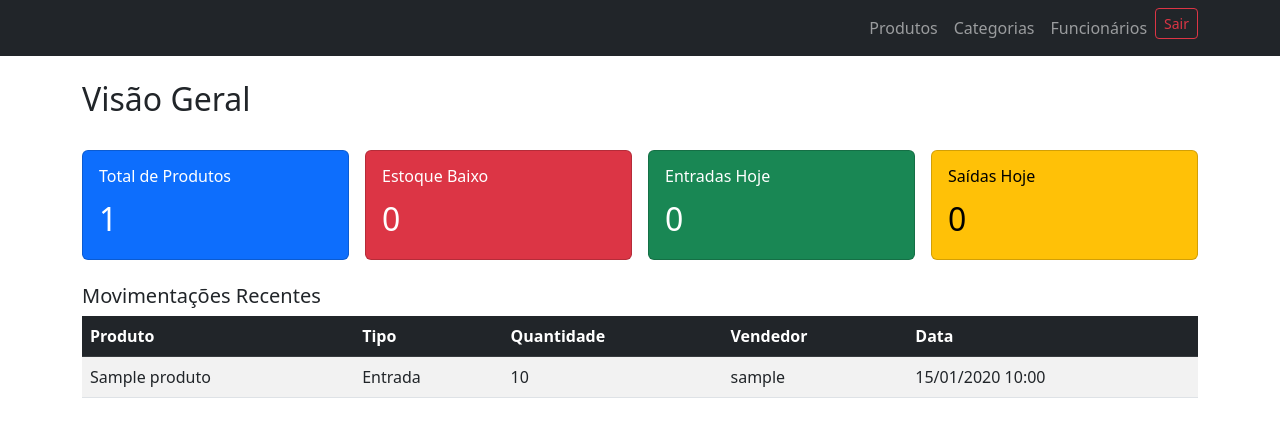
After one commit to gabrielnmaia-dev/Sistema-Estoque, a Django app: page /dashboard/gerente/ in a window 1280 px wide. The commit adds this page. Shown: the top 437 px of the page. Run offline with Django 5.2, Linux system fonts and the light colour scheme; a user stored in the database is signed in; tables that the repository leaves empty hold one stand-in row (values such as "Sample post").

Commit message:
views refatoradas e comentadas, templates de gerente e vendedor criados ainda incompletos as funcionalidades, agr os gerentes cadastram vendedores com os grupos do django, faalllta coisa bagaraaiiii

```diff
--- a/core/urls.py
+++ b/core/urls.py
@@ -18,14 +18,12 @@ from django.contrib import admin
 from django.urls import path, include
 from django.conf import settings
 from django.conf.urls.static import static
-from usuarios.views import login_view
 
 urlpatterns = [
     path('admin/', admin.site.urls),
-    path('', login_view, name='home'),
     path('', include('estoque.urls')),
     path('', include('usuarios.urls')),
+]
 
-]
 urlpatterns += static(settings.STATIC_URL, document_root=settings.STATIC_ROOT)
 urlpatterns += static(settings.MEDIA_URL, document_root=settings.MEDIA_ROOT)
--- a/estoque/templates/base.html
+++ b/estoque/templates/base.html
@@ -2,36 +2,48 @@
 <html lang="pt-br">
   <head>
     <meta charset="UTF-8" />
+    <meta name="viewport" content="width=device-width, initial-scale=1.0" />
     <title>{% block title %}Sistema de Estoque{% endblock %}</title>
-
-    <!-- Bootstrap CDN -->
     <link
       href="https://cdn.jsdelivr.net/npm/bootstrap@5.3.0/dist/css/bootstrap.min.css"
       rel="stylesheet"
     />
   </head>
   <body>
-    <nav class="idytfiydtc"></nav>
+    <nav class="navbar navbar-expand-lg navbar-dark bg-dark">
+      <div class="container">
+        {% comment %}
+        <a class="navbar-brand" href="{% url 'home' %}">📦 Estoque</a>
+        {%endcomment %}
 
-    <nav class="navbar navbar-dark bg-dark mb-4">
-      <div class="container">
-        <a class="navbar-brand" href="/">Estoque</a>
+        <div class="navbar-nav ms-auto">
+          {% if user.is_authenticated %}
 
-        <div>
-          <a
-            href="{% url 'produto-list' %}"
-            class="btn btn-outline-light btn-sm"
-            >Produtos</a
+          <!-- Menu do Gerente -->
+          {% if user.groups.all.0.name == 'Gerente' or user.is_staff %}
+          <a class="nav-link" href="{% url 'produto-list' %}">Produtos</a>
+          <a class="nav-link" href="{% url 'categoria-list' %}">Categorias</a>
+          <a class="nav-link" href="{% url 'funcionario-list' %}"
+            >Funcionários</a
           >
-          <a
-            href="{% url 'categoria-list' %}"
-            class="btn btn-outline-light btn-sm"
-            >Categorias</a
-          >
+          {% endif %}
+
+          <form method="POST" action="{% url 'logout' %}">
+            {% csrf_token %}
+            <button type="submit" class="btn btn-outline-danger btn-sm">
+              Sair
+            </button>
+          </form>
+
+          {% else %}
+          <a class="nav-link" href="{% url 'login' %}">Fazer Login</a>
+          {% endif %}
         </div>
       </div>
     </nav>
 
-    <div class="container">{% block content %} {% endblock %}</div>
+    <div class="container mt-4">{% block content %}{% endblock %}</div>
+
+    <script src="https://cdn.jsdelivr.net/npm/bootstrap@5.3.0/dist/js/bootstrap.bundle.min.js"></script>
   </body>
 </html>
--- a/estoque/templates/estoque/categoria_form.html
+++ b/estoque/templates/estoque/categoria_form.html
@@ -11,4 +11,4 @@
   <a href="{% url 'categoria-list' %}" class="btn btn-secondary">Cancelar</a>
 </form>
 
-{% endblock content %}
+{% endblock content %} #pra enviar pro git agora vai 100%%
--- a/estoque/templates/estoque/categoria_list.html
+++ b/estoque/templates/estoque/categoria_list.html
@@ -40,5 +40,4 @@ Categoria {%block content %}
     {% endfor %}
   </tbody>
 </table>
-
 {% endblock content %}
--- a/estoque/templates/estoque/produto_form.html
+++ b/estoque/templates/estoque/produto_form.html
@@ -6,7 +6,7 @@
 
   <div class="mb-3">{{ form.nome.label_tag }} {{ form.nome }}</div>
 
-  <div class="mb-3">{{ from.preco.label_tag }} {{ form.preco }}</div>
+  <div class="mb-3">{{ form.preco.label_tag }} {{ form.preco }}</div>
 
   <div class="mb-3">{{ form.descricao.label_tag }} {{ form.descricao }}</div>
 
--- /dev/null
+++ b/usuarios/templates/usuarios/gerente_dashboard.html
@@ -0,0 +1,94 @@
+{% extends 'base.html' %} {% block content %}
+<h2 class="mt-4">Visão Geral</h2>
+
+<!-- Cards -->
+<div class="row mt-3 mb-4 g-3">
+  <div class="col-md-3">
+    <div class="card text-bg-primary">
+      <div class="card-body">
+        <h6>Total de Produtos</h6>
+        <p class="fs-2 mb-0">{{ total_produtos }}</p>
+      </div>
+    </div>
+  </div>
+  <div class="col-md-3">
+    <div class="card text-bg-danger">
+      <div class="card-body">
+        <h6>Estoque Baixo</h6>
+        <p class="fs-2 mb-0">{{ estoque_baixo.count }}</p>
+      </div>
+    </div>
+  </div>
+  <div class="col-md-3">
+    <div class="card text-bg-success">
+      <div class="card-body">
+        <h6>Entradas Hoje</h6>
+        <p class="fs-2 mb-0">{{ entradas_hoje }}</p>
+      </div>
+    </div>
+  </div>
+  <div class="col-md-3">
+    <div class="card text-bg-warning">
+      <div class="card-body">
+        <h6>Saídas Hoje</h6>
+        <p class="fs-2 mb-0">{{ saidas_hoje }}</p>
+      </div>
+    </div>
+  </div>
+</div>
+
+<!-- Estoque baixo -->
+{% if estoque_baixo %}
+<div class="alert alert-warning">
+  <strong>Atenção!</strong> {{ estoque_baixo.count }} produto(s) com estoque
+  baixo.
+</div>
+<table class="table table-sm table-bordered mb-4">
+  <thead class="table-warning">
+    <tr>
+      <th>Produto</th>
+      <th>Quantidade</th>
+      <th>Categoria</th>
+    </tr>
+  </thead>
+  <tbody>
+    {% for p in estoque_baixo %}
+    <tr>
+      <td>{{ p.nome }}</td>
+      <td>{{ p.quantidade }}</td>
+      <td>{{ p.categoria.nome }}</td>
+    </tr>
+    {% endfor %}
+  </tbody>
+</table>
+{% endif %}
+
+<!-- Movimentações recentes -->
+<h5>Movimentações Recentes</h5>
+<table class="table table-striped">
+  <thead class="table-dark">
+    <tr>
+      <th>Produto</th>
+      <th>Tipo</th>
+      <th>Quantidade</th>
+      <th>Vendedor</th>
+      <th>Data</th>
+    </tr>
+  </thead>
+  <tbody>
+    {% for m in movimentacoes_recentes %}
+    <tr>
+      <td>{{ m.produto.nome }}</td>
+      <td>{{ m.get_tipo_display }}</td>
+      <td>{{ m.quantidade }}</td>
+      <td>{{ m.funcionario.user.username }}</td>
+      <td>{{ m.data|date:"d/m/Y H:i" }}</td>
+    </tr>
+    {% empty %}
+    <tr>
+      <td colspan="5">Nenhuma movimentação registrada.</td>
+    </tr>
+    {% endfor %}
+  </tbody>
+</table>
+{% endblock %}
--- a/usuarios/urls.py
+++ b/usuarios/urls.py
@@ -3,20 +3,34 @@ from . import views
 
 # Lista de todas as rotas do app usuarios
 urlpatterns = [
-    # LISTAR todos os funcionários
+    # # LISTAR todos os funcionários
+    # path('funcionarios/', views.FuncionarioListView.as_view(), name='funcionario-list'),
+
+    # # CRIAR novo funcionário
+    # path('funcionarios/criar/', views.FuncionarioCreateView.as_view(), name='funcionario-create'),
+
+    # # EDITAR funcionário
+    # path('funcionarios/<int:pk>/editar/', views.FuncionarioUpdateView.as_view(), name='funcionario-update'),
+
+    # # ATIVAR/DESATIVAR funcionário
+    # path('funcionarios/<int:pk>/toggle/', views.funcionario_toggle_active, name='funcionario-toggle'),
+
+    # path('login/', views.CustomLoginView.as_view(), name='login'),
+
+
+    # path('dashboard/', views.VendedorDashboardView.as_view(), name='vendedor_dashboard'),
+
+    # path('dashboard/gerente/', views.GerenteDashboardView.as_view(), name='gerente-dashboard'),
+
+    path('', views.CustomLoginView.as_view(), name='login'),  # raiz aponta pro login
+    path('login/', views.CustomLoginView.as_view(), name='login'),
+    path('logout/', views.CustomLogoutView.as_view(), name='logout'),
+
     path('funcionarios/', views.FuncionarioListView.as_view(), name='funcionario-list'),
-
-    # CRIAR novo funcionário
-    path('funcionarios/criar/', views.FuncionarioCreateView.as_view(), name='funcionario-create'),
-
-    # EDITAR funcionário
+    path('funcionarios/cadastrar/', views.FuncionarioCreateView.as_view(), name='funcionario-create'),
     path('funcionarios/<int:pk>/editar/', views.FuncionarioUpdateView.as_view(), name='funcionario-update'),
-
-    # ATIVAR/DESATIVAR funcionário
     path('funcionarios/<int:pk>/toggle/', views.funcionario_toggle_active, name='funcionario-toggle'),
 
-    path('login/', views.login_view, name='login'),
-
-    path('cadastro/', views.register_view, name='register'),
-
+    path('dashboard/', views.VendedorDashboardView.as_view(), name='vendedor-dashboard'),
+    path('dashboard/gerente/', views.GerenteDashboardView.as_view(), name='gerente-dashboard'),
 ]
--- a/usuarios/views.py
+++ b/usuarios/views.py
@@ -1,40 +1,192 @@
-from django.shortcuts import render
-from django.views.generic import ListView, CreateView, UpdateView
+from django.contrib.auth.mixins import LoginRequiredMixin, UserPassesTestMixin
+from django.contrib.auth.views import LoginView, LogoutView
+from django.views.generic import ListView, CreateView, UpdateView, TemplateView
 from django.urls import reverse_lazy
 from django.shortcuts import get_object_or_404, redirect
+from django.utils import timezone
+
+from estoque.models import Produto, Movimentacao
 from .models import Funcionario
 from .forms import FuncionarioForm, FuncionarioEditForm
-# Create your views here.
-#>>>>>>>>>>>>>>>>>>>> views func <<<<<<<<<<<<
-class FuncionarioListView(ListView):
+
+
+# MIXIN — Restringe acesso apenas a Gerentes (ou superusuário)
+# Herda LoginRequiredMixin (exige login) + UserPassesTestMixin (exige o teste)
+class GerenteRequiredMixin(LoginRequiredMixin, UserPassesTestMixin):
+
+    def test_func(self):
+        # Passa se for do grupo Gerente OU se for superusuário/staff
+        return (
+            self.request.user.groups.filter(name='Gerente').exists()
+            or self.request.user.is_staff
+        )
+
+    def handle_no_permission(self):
+        # Se está logado mas não é gerente, manda para a dash do vendedor
+        # Se não está logado, o LoginRequiredMixin redireciona para o login
+        if self.request.user.is_authenticated:
+            return redirect('vendedor-dashboard')
+        return super().handle_no_permission()
+
+
+# LOGIN / LOGOUT
+# Usamos as CBVs nativas do Django — só customizamos o redirecionamento
+class CustomLoginView(LoginView):
+    template_name = 'usuarios/login.html'
+
+    def form_valid(self, form):
+        # Faz o login (salva na sessão) sem redirecionar ainda
+        from django.contrib.auth import login
+        login(self.request, form.get_user())
+
+        user = self.request.user
+        if user.groups.filter(name='Gerente').exists() or user.is_staff:
+            return redirect('gerente-dashboard')
+        return redirect('vendedor-dashboard')
+
+class CustomLogoutView(LogoutView):
+    # Após logout, redireciona para o login
+    next_page = reverse_lazy('login')
+
+
+# FUNCIONÁRIOS — apenas Gerente acessa
+class FuncionarioListView(GerenteRequiredMixin, ListView):
     model = Funcionario
     template_name = 'usuarios/funcionario_list.html'
     context_object_name = 'funcionarios'
     paginate_by = 10
 
-class FuncionarioCreateView(CreateView):
+    def get_queryset(self):
+        # select_related evita N+1 queries ao acessar funcionario.user no template
+        qs = Funcionario.objects.select_related('user').order_by('user__username')
+
+        # Filtro de busca por nome de usuário via ?q=
+        busca = self.request.GET.get('q', '').strip()
+        if busca:
+            qs = qs.filter(user__username__icontains=busca)
+
+        return qs
+
+
+class FuncionarioCreateView(GerenteRequiredMixin, CreateView):
     model = Funcionario
     form_class = FuncionarioForm
-    template_name = 'usuarios/funcionarios_form.html'
+    template_name = 'usuarios/funcionario_form.html'
     success_url = reverse_lazy('funcionario-list')
 
-class FuncionarioUpdateView(UpdateView):
+    def get_context_data(self, **kwargs):
+        ctx = super().get_context_data(**kwargs)
+        # Passamos título e label do botão para reaproveitar o mesmo template no update
+        ctx['titulo'] = 'Cadastrar Vendedor'
+        ctx['btn_label'] = 'Cadastrar'
+        return ctx
+
+
+class FuncionarioUpdateView(GerenteRequiredMixin, UpdateView):
     model = Funcionario
     form_class = FuncionarioEditForm
     template_name = 'usuarios/funcionario_form.html'
     success_url = reverse_lazy('funcionario-list')
 
+    def get_context_data(self, **kwargs):
+        ctx = super().get_context_data(**kwargs)
+        ctx['titulo'] = 'Editar Vendedor'
+        ctx['btn_label'] = 'Salvar alterações'
+        return ctx
+
+
 def funcionario_toggle_active(request, pk):
-    #view pra ativar e desativar func
+    """Ativa ou desativa o login de um funcionário — apenas Gerente."""
+
+    # Verificação manual já que é FBV
+    if not (request.user.is_staff or request.user.groups.filter(name='Gerente').exists()):
+        return redirect('vendedor-dashboard')
+
     funcionario = get_object_or_404(Funcionario, pk=pk)
-    #inverte o status de ativo/desativo do func
+    # Inverte o is_active do User vinculado
     funcionario.user.is_active = not funcionario.user.is_active
     funcionario.user.save()
 
     return redirect('funcionario-list')
 
-def login_view(request):
-    return render(request, 'usuarios/login.html')
 
-def register_view(request):
-    return render(request, 'usuarios/register.html')
+# DASHBOARD DO GERENTE
+# Visão geral do sistema: estoque, movimentações, alertas
+class GerenteDashboardView(GerenteRequiredMixin, TemplateView):
+    template_name = 'usuarios/gerente_dashboard.html'
+
+    def get_context_data(self, **kwargs):
+        ctx = super().get_context_data(**kwargs)
+
+        hoje = timezone.now().date()
+
+        # Totais gerais
+        ctx['total_produtos'] = Produto.objects.count()
+        ctx['funcionarios_ativos'] = Funcionario.objects.filter(
+            user__is_active=True
+        ).count()
+
+        # Produtos com estoque abaixo de 5 — alerta visual no template
+        ctx['estoque_baixo'] = Produto.objects.filter(quantidade__lt=5)
+
+        # Movimentações recentes de todos os funcionários
+        # select_related evita queries extras ao acessar produto e funcionario.user
+        ctx['movimentacoes_recentes'] = Movimentacao.objects.select_related(
+            'produto', 'funcionario__user'
+        ).order_by('-data')[:10]
+
+        # Contagem de entradas e saídas do dia atual
+        ctx['saidas_hoje'] = Movimentacao.objects.filter(
+            tipo='S', data__date=hoje
+        ).count()
+        ctx['entradas_hoje'] = Movimentacao.objects.filter(
+            tipo='E', data__date=hoje
+        ).count()
+
+        return ctx
+
+
+# DASHBOARD DO VENDEDOR
+# Mostra apenas os dados do próprio vendedor logado
+class VendedorDashboardView(LoginRequiredMixin, TemplateView):
+    template_name = 'usuarios/vendedor_dashboard.html'
+
+    def dispatch(self, request, *args, **kwargs):
+        # Se for gerente ou staff, redireciona para a dash correta
+        if request.user.is_authenticated:
+            if request.user.is_staff or request.user.groups.filter(name='Gerente').exists():
+                return redirect('gerente-dashboard')
+        return super().dispatch(request, *args, **kwargs)
+
+    def get_context_data(self, **kwargs):
+        ctx = super().get_context_data(**kwargs)
+
+        hoje = timezone.now().date()
+
+        # Tenta pegar o funcionario vinculado ao usuário logado
+        # Superusuário pode não ter Funcionario — o try evita crash
+        try:
+            funcionario = self.request.user.funcionario
+
+            # Movimentações do próprio vendedor, as 10 mais recentes
+            ctx['movimentacoes'] = Movimentacao.objects.filter(
+                funcionario=funcionario
+            ).select_related('produto').order_by('-data')[:10]
+
+            # Total de saídas que ele fez hoje
+            ctx['saidas_hoje'] = Movimentacao.objects.filter(
+                funcionario=funcionario,
+                tipo='S',
+                data__date=hoje
+            ).count()
+
+        except Funcionario.DoesNotExist:
+            ctx['movimentacoes'] = []
+            ctx['saidas_hoje'] = 0
+
+        # Produtos disponíveis em estoque (qualquer vendedor pode ver)
+        ctx['produtos'] = Produto.objects.filter(
+            quantidade__gt=0
+        ).order_by('nome')
+
+        return ctx
```
Also changed, not shown: core/settings.py (+15 -0 lines), estoque/views.py (+9 -6 lines), usuarios/forms.py (+6 -18 lines), usuarios/templates/usuarios/login.html (+7 -11 lines), usuarios/templates/usuarios/vendedor_dashboard.html (added, +77 -0 lines).
